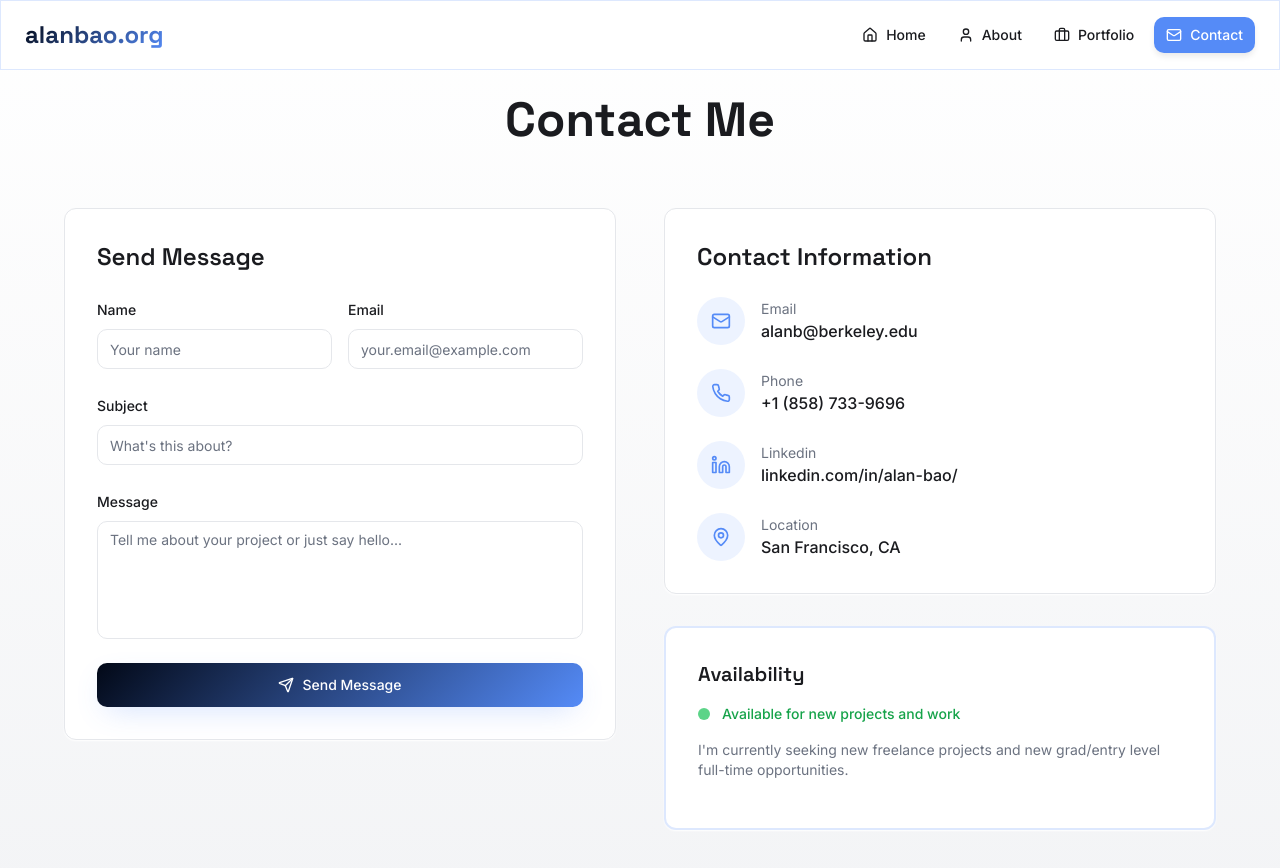
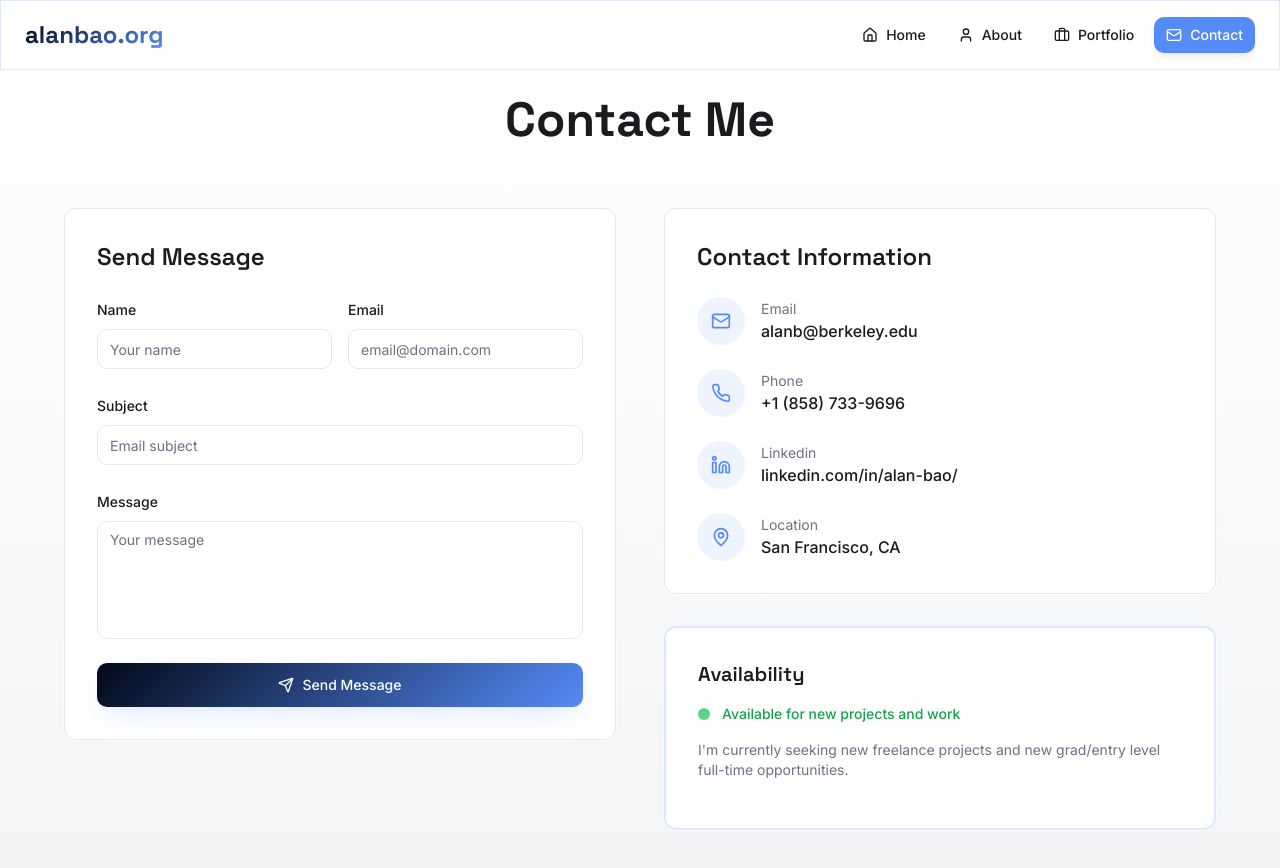
Before and after one commit to abao27/Personal-Website, a React (Vite) app: page /contact in a window 1280 px wide. Shown: the top 868 px of the page. Built offline with nearby package versions, Linux system fonts and the light colour scheme.

Commit message:
finished contact pg

```diff
--- a/src/pages/Contact.tsx
+++ b/src/pages/Contact.tsx
@@ -126,7 +126,7 @@ const Contact = () => {
                         type="email"
                         value={formData.email}
                         onChange={handleInputChange}
-                        placeholder="your.email@example.com"
+                        placeholder="email@domain.com"
                         required
                         className="transition-smooth focus:shadow-glow"
                       />
@@ -140,7 +140,7 @@ const Contact = () => {
                       name="subject"
                       value={formData.subject}
                       onChange={handleInputChange}
-                      placeholder="What's this about?"
+                      placeholder="Email subject"
                       required
                       className="transition-smooth focus:shadow-glow"
                     />
@@ -153,7 +153,7 @@ const Contact = () => {
                       name="message"
                       value={formData.message}
                       onChange={handleInputChange}
-                      placeholder="Tell me about your project or just say hello..."
+                      placeholder="Your message"
                       rows={5}
                       required
                       className="transition-smooth focus:shadow-glow resize-none"
```
